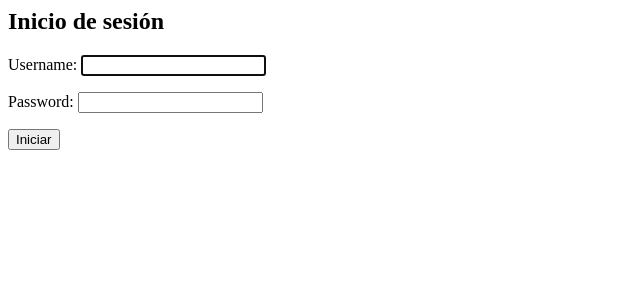
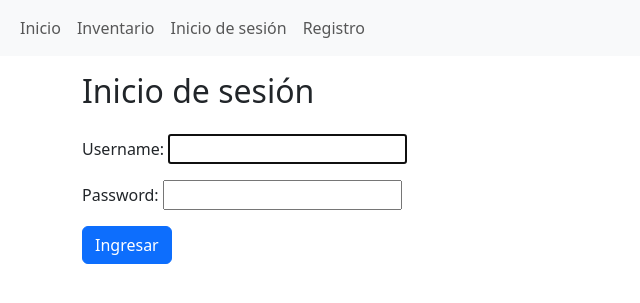
Before and after one commit to matias-user/projectinventory, a Django app: page /login/ in a window 1280 px wide. Shown: the top 303 px of the page, without its empty margins (0-640 px from the left). Run offline with Django 5.2, Linux system fonts and the light colour scheme.

Commit message:
Algunos cambios sencillos en css y modificación en tempalte inicio de sesión para que use boostrap

```diff
--- a/templates/common/home.html
+++ b/templates/common/home.html
@@ -1,5 +1,5 @@
 {% extends 'common/base.html' %}
-
+{% block title %}Inicio{% endblock %}
 {% block content %}
     <div class="d-flex justify-content-center align-items-center" >
         <h1>Aquí deben ir estadisticas y algunos datos asociados a la cuenta</h1>
--- a/templates/inventory/create_update_product.html
+++ b/templates/inventory/create_update_product.html
@@ -1,5 +1,5 @@
 {% extends 'common/base.html' %}
-
+{% block title %}{% endblock %}
 {% block content %}
     <h2>Crear producto</h2>
     <form method="POST">
--- a/templates/inventory/products.html
+++ b/templates/inventory/products.html
@@ -1,5 +1,5 @@
 {% extends 'common/base.html' %}
-
+{% block title %}Productos{% endblock %}
 {% block content %}
     <h2>Todos los productos</h2>
 
--- a/templates/registration/login.html
+++ b/templates/registration/login.html
@@ -1,7 +1,12 @@
+{% extends 'common/base.html' %}
+
+{% block title %}Inicio de sesión{% endblock %}
+{% block content %}
 <h2>Inicio de sesión</h2>
 
-<form action="" method="POST" >
+<form action="" method="POST" class="mt-4" >
     {% csrf_token %}
     {{ form.as_p }}
-    <button class="btn btn-primary" type="submit" >Iniciar</button>
+    <button class="btn btn-primary" type="submit" >Ingresar</button>
 </form>
+{% endblock %}
```
